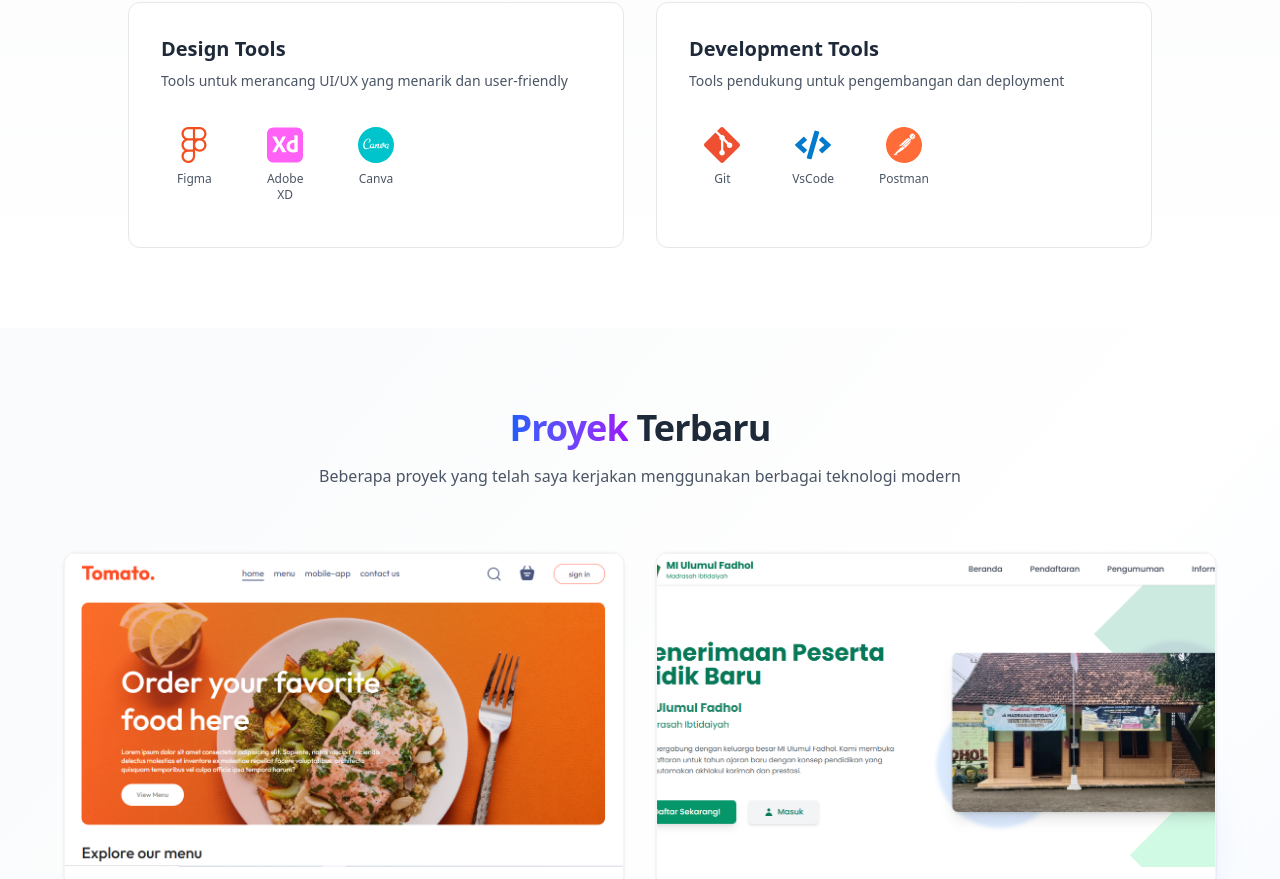
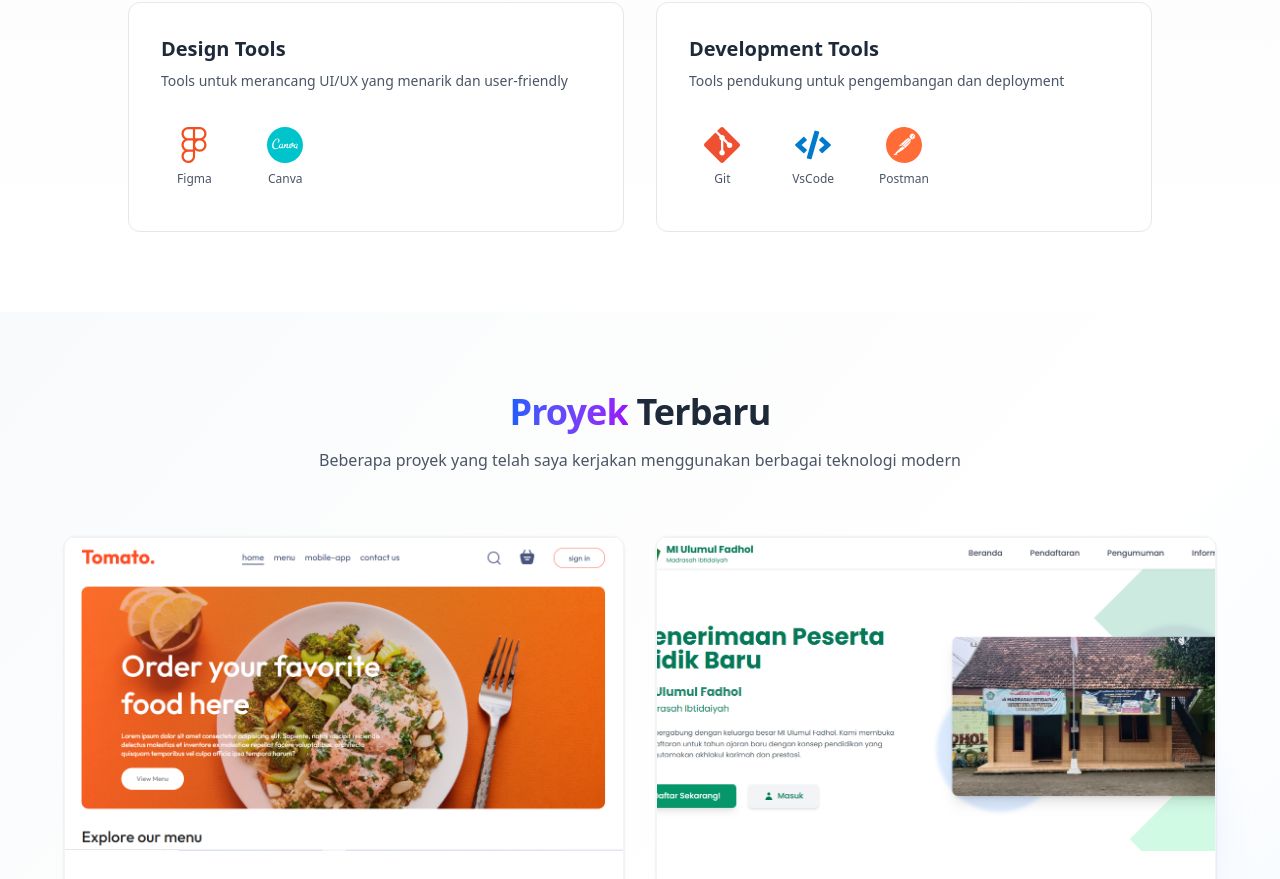
Before and after one commit to ferdi166/portofolio-ferdibiantoro, a React (Vite) app: page / in a window 1280 px wide. Shown: the part 2240-3119 px from the top of the page. Built offline with nearby package versions, Linux system fonts and the light colour scheme.

Commit message:
fix: skills

```diff
--- a/src/components/Skills.jsx
+++ b/src/components/Skills.jsx
@@ -39,7 +39,6 @@ const Skills = () => {
             description: "Tools untuk merancang UI/UX yang menarik dan user-friendly",
             skills: [
                 { name: "Figma", icon: <SiFigma className="text-[#F24E1E]" />, description: "Design & prototyping" },
-                { name: "Adobe XD", icon: <SiAdobexd className="text-[#FF61F6]" />, description: "UI/UX design" },
                 { name: "Canva", icon: <SiCanva className="text-[#00C4CC]" />, description: "Desain grafis" }
             ]
         },
```
